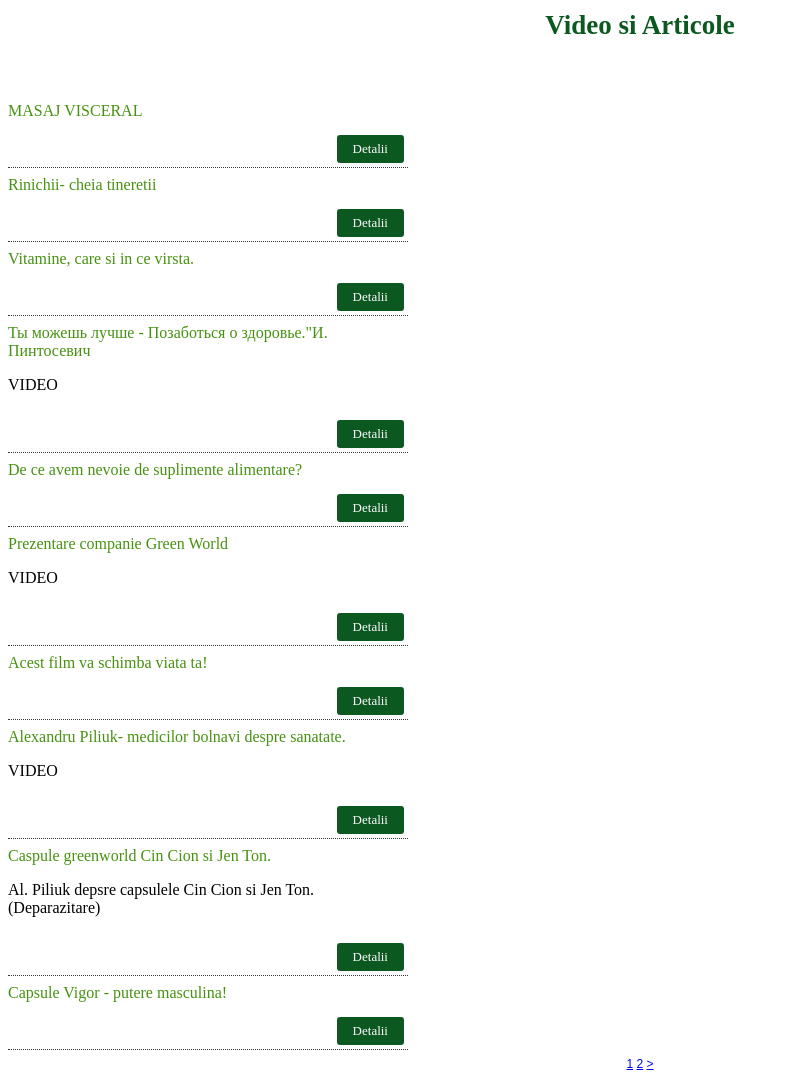
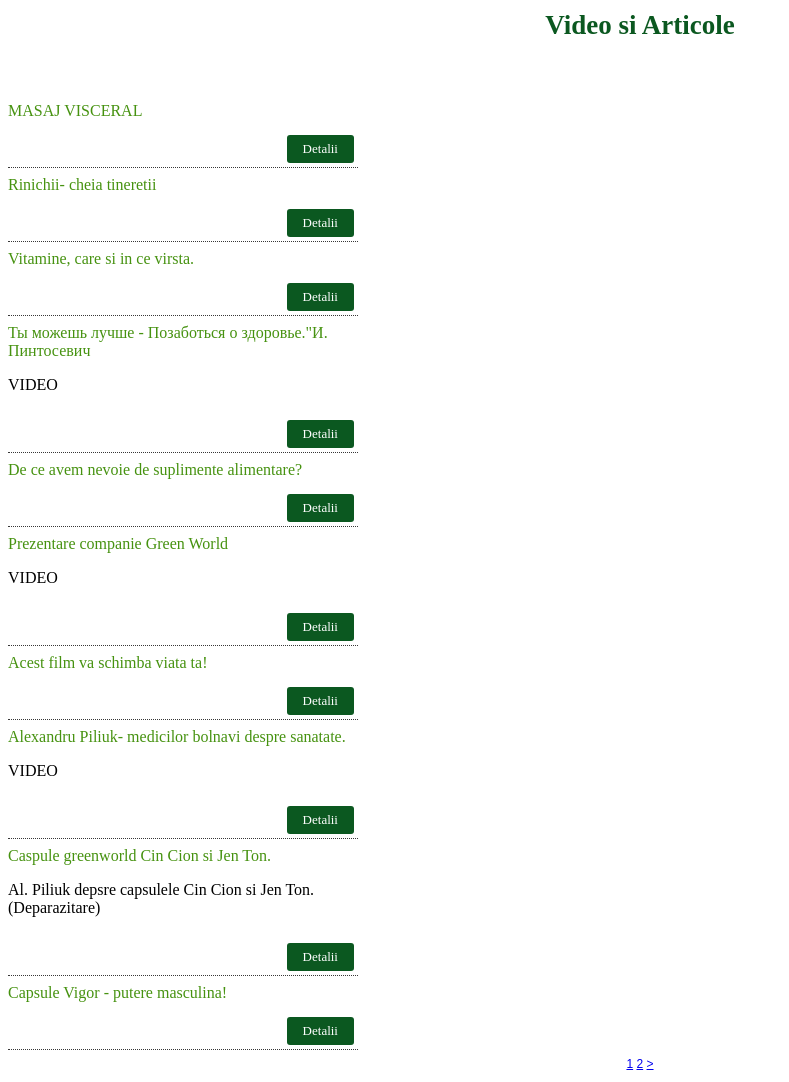
Before and after one commit to pd0x000/pd0x000, a PHP site: page /video.html in a window 1280 px wide. Shown: the whole page, without its empty margins (0-789 px from the left). Run offline with PHP 8.4, Linux system fonts and the light colour scheme.

Commit message:
Add files via upload

```diff
--- a/css/style.css
+++ b/css/style.css
@@ -43,7 +43,7 @@ a.read-more {
 }
 .article {
     border-bottom: 1px dotted #373737;
-   width: 400px;
+   width: 350px;
     padding-bottom: 4px;
 }
 .article-text {
```
